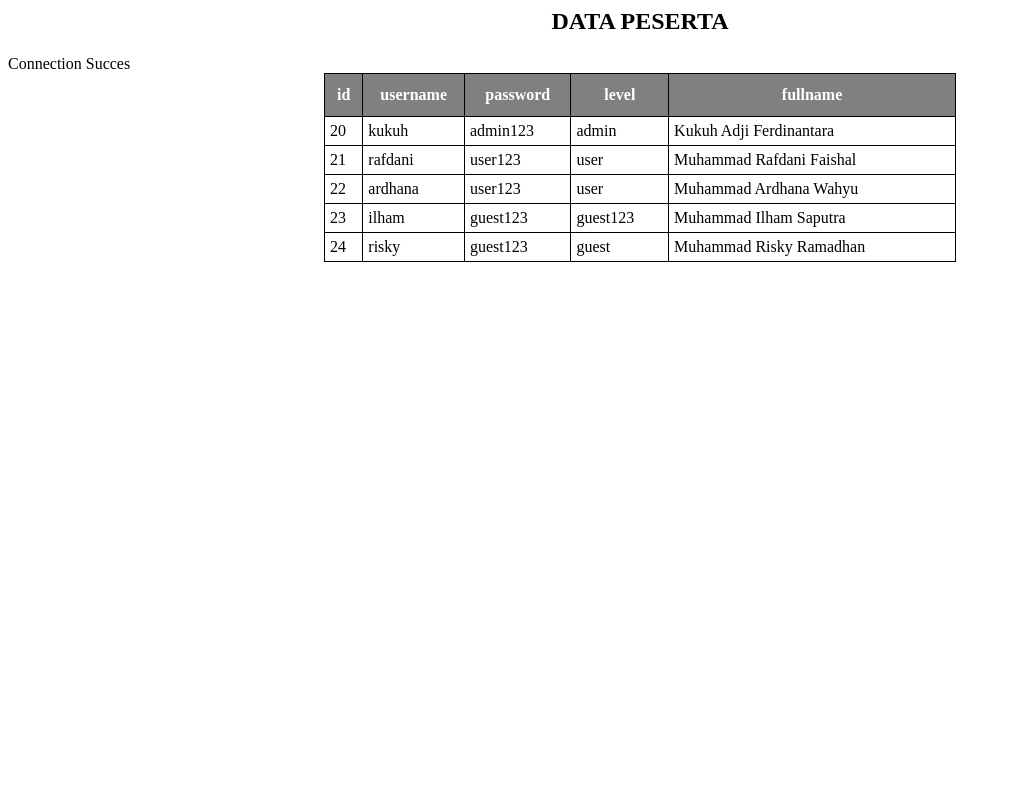
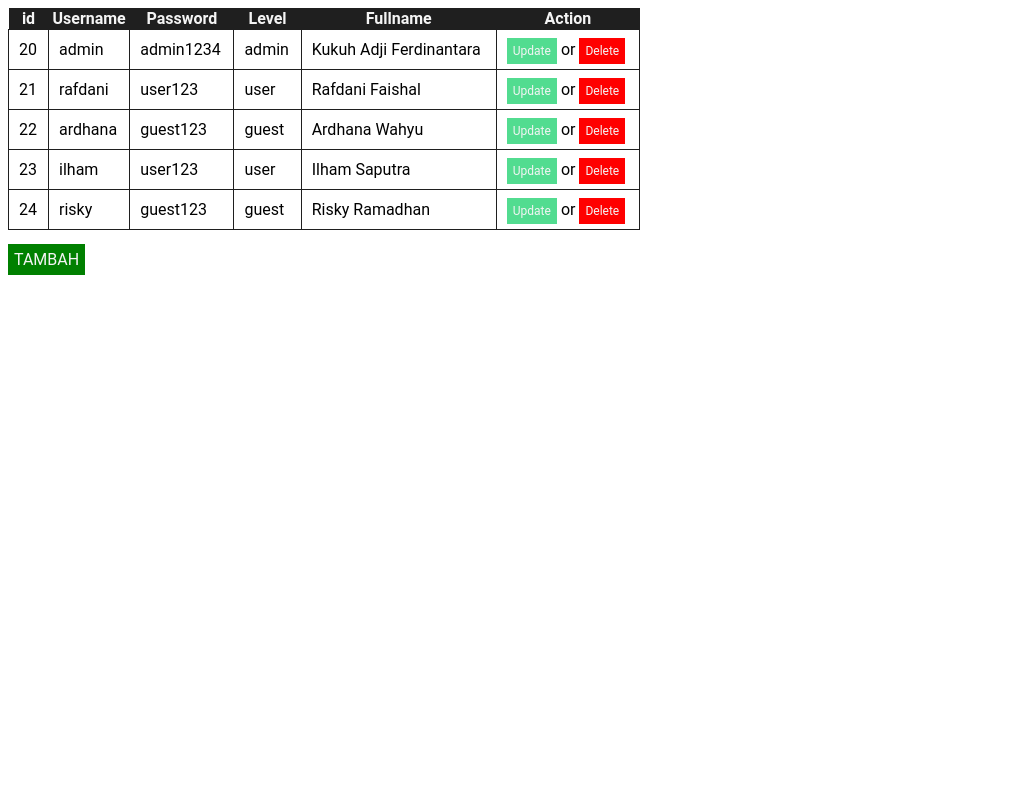
Before and after one commit to ferdinantara/php-api, a PHP site: page / in a window 1280 px wide. Shown: the whole page, without its empty margins (0-1011 px from the left). Run offline with PHP 8.4, Linux system fonts and the light colour scheme; data comes from the database, SQL or seed files in the repository.

Commit message:
insert data

```diff
--- /dev/null
+++ b/config.php
@@ -0,0 +1,11 @@
+<?php
+$servername = "localhost";
+$username = "root";
+$password = "";
+$dbname = "db_siswa";
+
+$connection = mysqli_connect($servername, $username, $password, $dbname);
+if (!$connection){
+        die("Connection Failed:".mysqli_connect_error());
+    }
+?>
--- a/index.php
+++ b/index.php
@@ -1,41 +1,48 @@
+<!DOCTYPE html>
 <html>
 <head>
-  <title>Menampilkan data dari database ke dalam bentuk tabel</title>
-  <link rel="stylesheet" type="text/css" href="styles.css">
+  <title>
+    table db | Kukuh
+  </title>
+  <link rel="stylesheet" type="text/css" href="style.css">
+  <?php include "config.php"; ?>
 </head>
 <body>
+  <table>
+    <tr>
+      <th>id</th>
+      <th>Username</th>
+      <th>Password</th>
+      <th>Level</th>
+      <th>Fullname</th>
+      <th>Action</th>
+    </tr>
 
-  <div class="container">
-  	<h2><center>DATA PESERTA</center></h2>
-  	<table class="tabel" align="center">
-  <tr>
-  	<th>id</th>
-  	<th>username</th>
-  	<th>password</th>
-  	<th>level</th>
-  	<th>fullname</th>
-  </tr>
+    <?php
+        $qry = mysqli_query($connection,"SELECT * FROM tb_siswa");
+        while($db_siswa = mysqli_fetch_array($qry)){
+    ?>
+
+    <tr>
+      <td><?php echo $db_siswa['id']; ?></td>
+      <td><?php echo $db_siswa['username']; ?></td>
+      <td><?php echo $db_siswa['password']; ?></td>
+      <td><?php echo $db_siswa['level']; ?></td>
+      <td><?php echo $db_siswa['fullname']; ?></td>
+      <td>
+        <div class="btn-update-delete">
+                <a class="green" href="#">Update</a> or
+                <a class="red" href="#">Delete</a>
+        </div>
+      </td>
+      <?php
+      }
+      ?>
+    </tr>
+  </table>
+  <div class="button">
+  <a class="btn"href="insertdata.php">TAMBAH</a>
   </div>
-  <?php
-  // 1. Lakukan include koneksi.php untuk membuat koneksi
-  include('koneksi.php');
-  // 2. Buat perintah SQL untuk menampilkan data
-  $sql_tampil ="SELECT * FROM tabel_siswa";
-  // 3. Jalankan perintah diatas dengan fungsi mysqli_query
-  $peserta=mysqli_query($conn,$sql_tampil);
-  // 4. Lakukan fetch dengan result type MYSQL_ASSOC
-  while($baris_data=mysqli_fetch_array($peserta,MYSQLI_ASSOC)){
-  	echo'
 
-  	</tr>
-  		<td>'.$baris_data['id'].'</td>
-  		<td>'.$baris_data['username'].'</td>
-  		<td>'.$baris_data['password'].'</td>
-  		<td>'.$baris_data['level'].'</td>
-  		<td>'.$baris_data['fullname'].'</td>
-  	</tr>';
-
-  }
-  ?>
 </body>
 </html>
--- a/koneksi.php
+++ /dev/null
@@ -1,11 +0,0 @@
-<?php
-$servername = 'localhost';
-$username = 'root';
-$password = '';
-$database = 'tugas1_kk4';
-$conn = new mysqli($servername,$username,$password,$database);
-if($conn->connect_error){
-  die("Connection failed: " . $conn->connect_error);
-}
-echo "Connection Succes";
- ?>
--- /dev/null
+++ b/style.css
@@ -0,0 +1,51 @@
+*,body {
+	font-family: 'roboto',sans-serif;
+}
+
+table {
+	border-collapse: collapse;
+	width: 50%;
+}
+
+table th {
+	text-align: center;
+	background-color: #1f1f1f;
+	color: #f4f4f4;
+}
+
+table td {
+	border: 1px solid #1f1f1f;
+	padding: 10px;
+}
+
+
+.btn-update-delete a {
+	text-decoration: none;
+	padding: 5px;
+	font-size: 12px;
+}
+
+/*Component*/
+.green {
+	color: #f4f4f4;
+	background-color: #52dc90;
+	border: 1px solid #52dc90;
+}
+
+.red {
+	color: #f4f4f4;
+	background-color: #f00;
+	border: 1px solid #f00;
+}
+
+.button {
+	margin-top: 20px;
+}
+
+.btn{
+	border: 1px solid green;
+	padding: 5px 5px 5px 5px;
+	color: #f4f4f4;
+	background-color: green;
+	text-decoration: none;
+}
--- a/styles.css
+++ /dev/null
@@ -1,20 +0,0 @@
-table{
-    border-collapse: collapse;
-    width: 50%;
-}
-table th{
-    border: 1px solid #000;
-        padding: 2px;
-        padding-top: 12px;
-        padding-bottom: 12px;
-        text-align: left;
-        background-color: #808080 ;
-        color: white;
-        text-align: center;
-}
-table td{
-    border: 1px solid #000;
-        padding: 5px;
-        text-align: left;
-        color: black;
-}
```
Also changed, not shown: insertdata.php (added, +92 -0 lines), savedata.php (added, +14 -0 lines), tb_siswa.sql (renamed from tabel_siswa.sql, +12 -12 lines).
